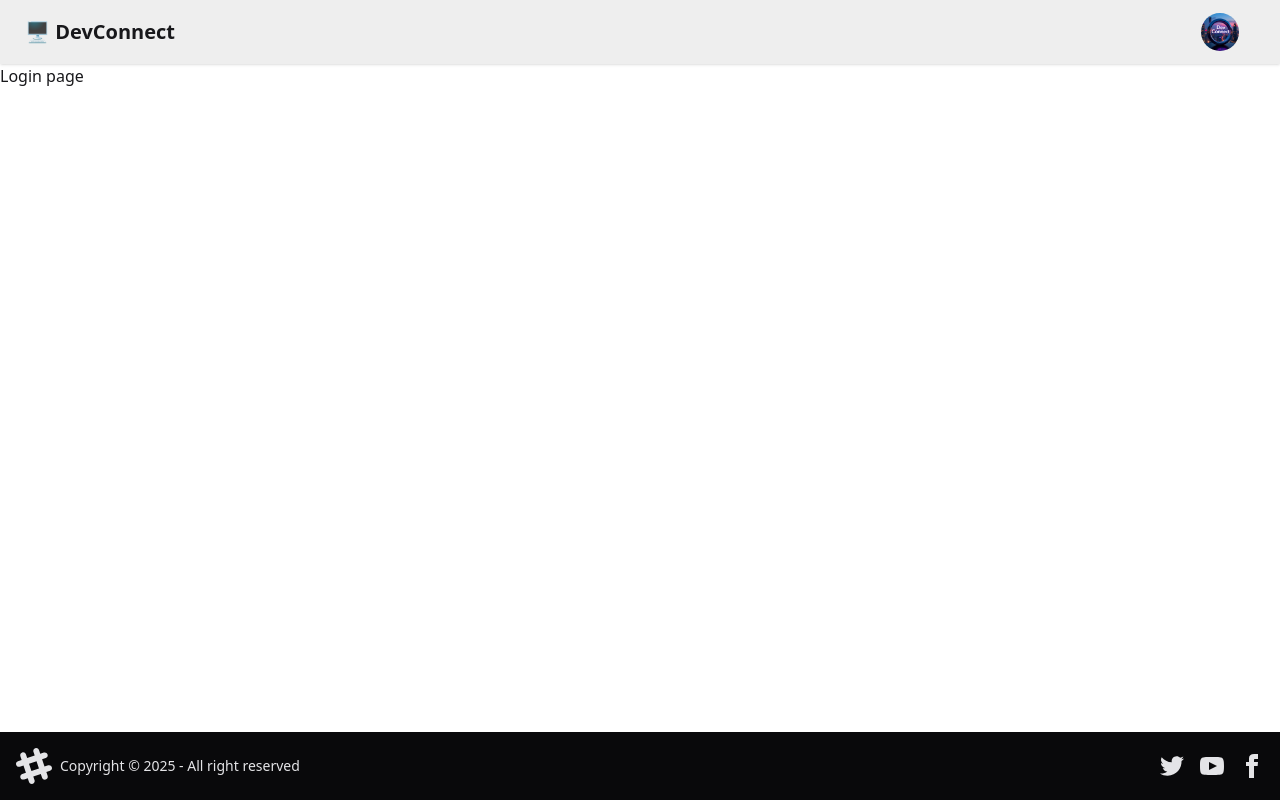
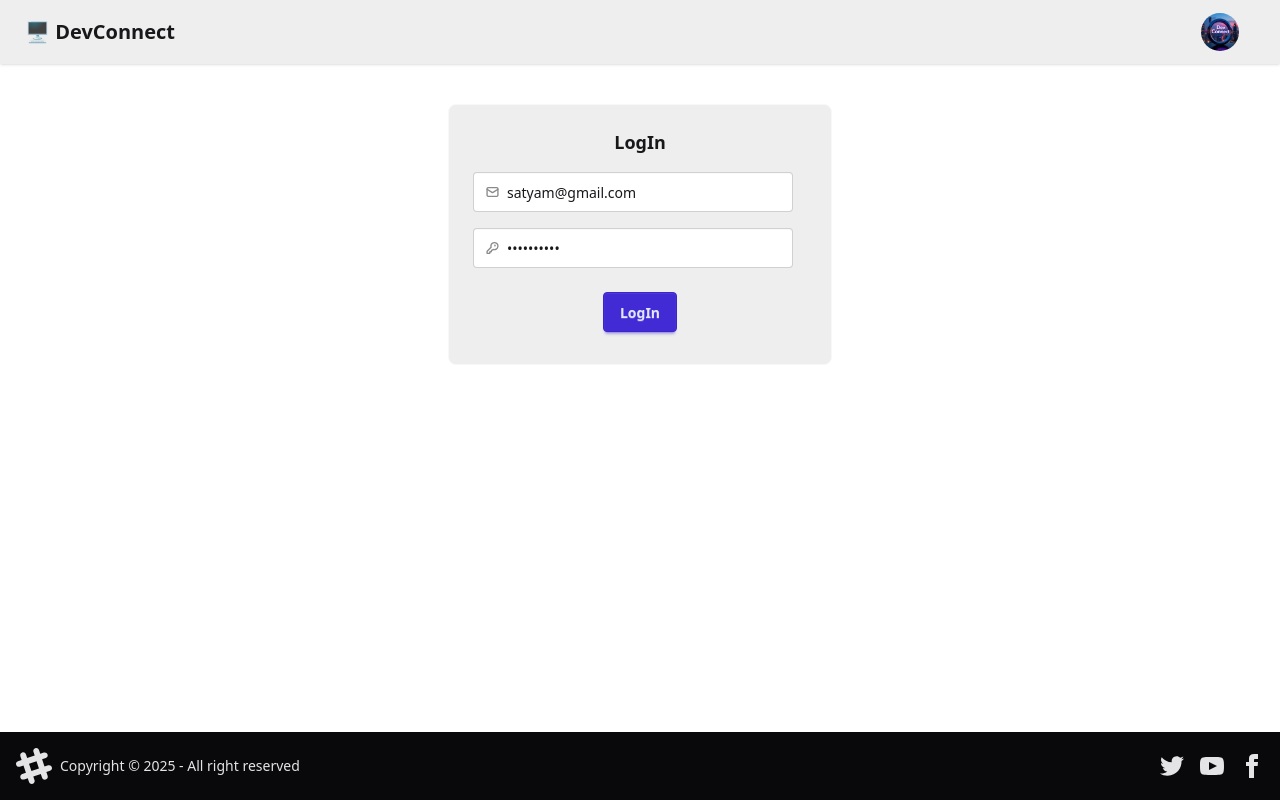
Before and after one commit to Satyambhardwaj59/DevConnect-UI, a React (Vite) app: page /login in a window 1280 px wide. Built offline with nearby package versions, Linux system fonts and the light colour scheme.

Commit message:
Successfully call login api using UI

```diff
--- a/package.json
+++ b/package.json
@@ -11,6 +11,7 @@
   },
   "dependencies": {
     "@tailwindcss/vite": "^4.1.7",
+    "axios": "^1.9.0",
     "react": "^19.1.0",
     "react-dom": "^19.1.0",
     "react-router-dom": "^7.6.0",
--- a/src/Login.jsx
+++ b/src/Login.jsx
@@ -1,9 +1,83 @@
-import React from 'react'
+import {useState} from 'react';
+import axios from 'axios';
 
 const Login = () => {
+
+  const [emailId, setEmailId] = useState("satyam@gmail.com");
+  const [password, setPassword] = useState("Satyam@123");
+
+  const handleLogin = async () => {
+    try {
+       return await axios.post("http://localhost:7777/login", {
+        emailId,
+        password
+      });
+    } catch (error) {
+      console.error(error);
+    }
+
+  }
+
   return (
-    <div>
-      Login page
+    <div className='flex justify-center my-10'>
+      <div className="card card-border bg-base-300 w-96">
+        <div className="card-body">
+          <h2 className="card-title justify-center">LogIn</h2>
+          <div>
+            <label className="input validator my-2">
+              <svg className="h-[1em] opacity-50" xmlns="http://www.w3.org/2000/svg" viewBox="0 0 24 24">
+                <g
+                  strokeLinejoin="round"
+                  strokeLinecap="round"
+                  strokeWidth="2.5"
+                  fill="none"
+                  stroke="currentColor"
+                >
+                  <rect width="20" height="16" x="2" y="4" rx="2"></rect>
+                  <path d="m22 7-8.97 5.7a1.94 1.94 0 0 1-2.06 0L2 7"></path>
+                </g>
+              </svg>
+              <input value={emailId} type="email" placeholder="mail@site.com" onChange={(e) => setEmailId(e.target.value)} required />
+            </label>
+            <div className="validator-hint hidden">Enter valid email address</div>
+
+            <label className="input validator my-2">
+              <svg className="h-[1em] opacity-50" xmlns="http://www.w3.org/2000/svg" viewBox="0 0 24 24">
+                <g
+                  strokeLinejoin="round"
+                  strokeLinecap="round"
+                  strokeWidth="2.5"
+                  fill="none"
+                  stroke="currentColor"
+                >
+                  <path
+                    d="M2.586 17.414A2 2 0 0 0 2 18.828V21a1 1 0 0 0 1 1h3a1 1 0 0 0 1-1v-1a1 1 0 0 1 1-1h1a1 1 0 0 0 1-1v-1a1 1 0 0 1 1-1h.172a2 2 0 0 0 1.414-.586l.814-.814a6.5 6.5 0 1 0-4-4z"
+                  ></path>
+                  <circle cx="16.5" cy="7.5" r=".5" fill="currentColor"></circle>
+                </g>
+              </svg>
+              <input
+                value={password}
+                type="password"
+                required
+                placeholder="Password"
+                minlength="8"
+                pattern="(?=.*\d)(?=.*[a-z])(?=.*[A-Z]).{8,}"
+                onChange={(e) => setPassword(e.target.value)}
+                title="Must be more than 8 characters, including number, lowercase letter, uppercase letter"
+              />
+            </label>
+            <p className="validator-hint hidden">
+              Must be more than 8 characters, including
+              <br />At least one number <br />At least one lowercase letter <br />At least one uppercase letter
+            </p>
+
+          </div>
+          <div className="card-actions justify-center my-2">
+            <button className="btn btn-primary " onClick={handleLogin}>LogIn</button>
+          </div>
+        </div>
+      </div>
     </div>
   )
 }
```
Also changed, not shown: 1 other file (tests, documents, lock files or other folders).
